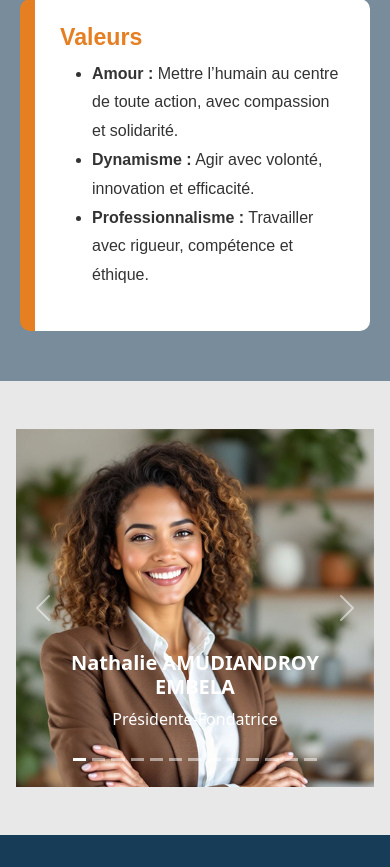
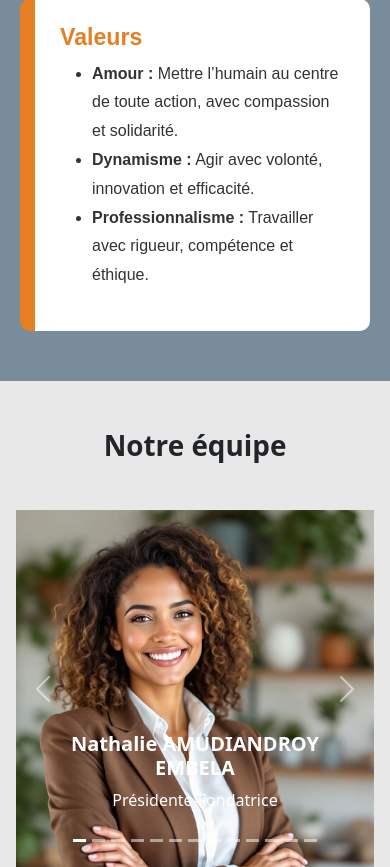
Before and after one commit to MIKEOMAR0825/Community_Devolopment, a Flask app: page /apropos in a window 390 px wide. Shown: the part 3877-4744 px from the top of the page. Run offline with Flask 3, Linux system fonts and the light colour scheme.

Commit message:
mise à jour

```diff
--- a/templates/apropos.html
+++ b/templates/apropos.html
@@ -140,8 +140,11 @@
 
 <!-- =================== NOTRE TEAM ECRAN DESKTOP ========================= -->
 <section class="p-3 d-none d-md-block">
+
     <div class="py-5 text-center">
+
         <h1 class="fw-bold text-dark text-center mb-5"> {{texts.equipe}}</h1>
+
         <div class="row gap-4 justify-content-center">
 
             <div class="card col-md-2">
@@ -162,7 +165,6 @@
                 </div>
             </div>
 
-
             <div class="card col-md-2">
                 <img src="{{ url_for('static', filename='img/personnel/SecGen.jpg')}}" class="card-img-top" alt="...">
 
@@ -171,7 +173,6 @@
                     <p>{{texts.sg}}</p>
                 </div>
             </div>
-
 
             <div class="card col-md-2">
                 <img src="{{ url_for('static', filename='img/personnel/Com.jpg')}}" class="card-img-top" alt="...">
@@ -182,7 +183,6 @@
                 </div>
             </div>
 
-
             <div class="card col-md-2">
                 <img src="{{ url_for('static', filename='img/personnel/Cg.jpg')}}" class="card-img-top" alt="...">
 
@@ -191,7 +191,6 @@
                     <p>{{texts.rp}}</p>
                 </div>
             </div>
-
 
             <div class="card col-md-2">
                 <img src="{{ url_for('static', filename='img/personnel/Rp.jpg')}}" class="card-img-top" alt="...">
@@ -202,7 +201,6 @@
                 </div>
             </div>
 
-
             <div class="card col-md-2">
                 <img src="{{ url_for('static', filename='img/personnel/IT.png')}}" class="card-img-top" alt="...">
 
@@ -212,7 +210,6 @@
                 </div>
             </div>
 
-
             <div class="card col-md-2">
                 <img src="{{ url_for('static', filename='img/personnel/MIKE OMAR.jpg')}}" class="card-img-top" alt="...">
 
@@ -221,7 +218,6 @@
                     <p>{{texts.it_adj}}</p>
                 </div>
             </div>
-
 
             <div class="card col-md-2">
                 <img src="{{ url_for('static', filename='img/personnel/r_DH.JPG')}}" class="card-img-top" alt="...">
@@ -268,16 +264,19 @@
                 </div>
             </div>
 
-
+        </div>
 
     </div>
-    </div>
+
 </section>
 
 <!-- =================== NOTRE TEAM ECRAN MOBILE ========================= -->
-<section class="px-3 py-5 d-lg-none ">
+<section class="px-3 py-5 d-lg-none">
+
+    <h1 class="fw-bold text-dark text-center mb-5"> {{texts.equipe}}</h1>
 
     <div id="carouselExampleAutoplaying" class="carousel slide" data-bs-ride="carousel">
+
         <div class="carousel-indicators">
             <button type="button" data-bs-target="#carouselExampleCaptions" data-bs-slide-to="0" class="active" aria-current="true" aria-label="Slide 1"></button>
             <button type="button" data-bs-target="#carouselExampleCaptions" data-bs-slide-to="1" aria-label="Slide 2"></button>
@@ -410,6 +409,7 @@
             <span class="carousel-control-prev-icon" aria-hidden="true"></span>
             <span class="visually-hidden">Previous</span>
         </button>
+
         <button class="carousel-control-next" type="button" data-bs-target="#carouselExampleAutoplaying" data-bs-slide="next">
             <span class="carousel-control-next-icon" aria-hidden="true"></span>
             <span class="visually-hidden">Next</span>
```
Lines whose indentation alone changed are shown as unchanged.
